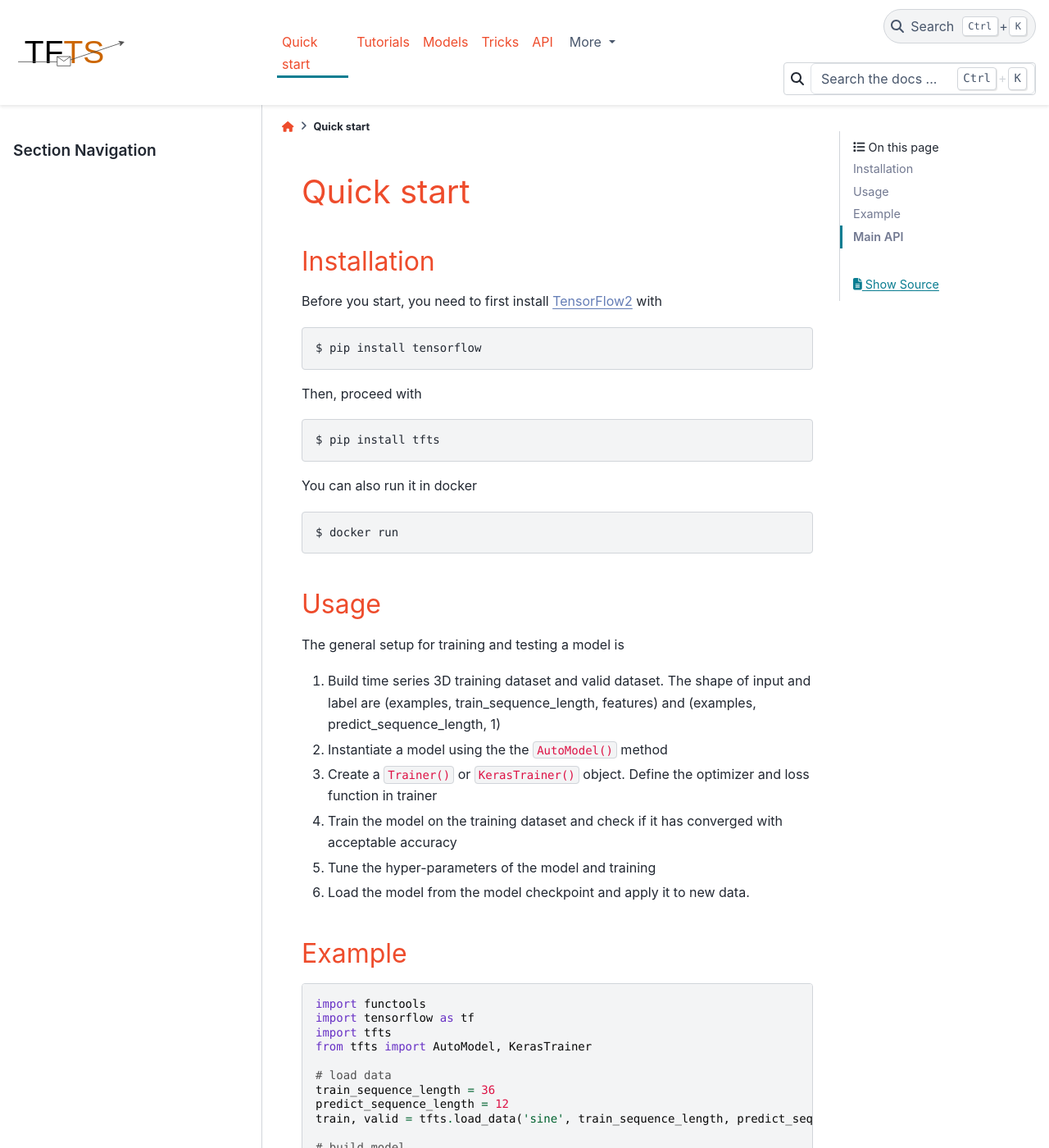
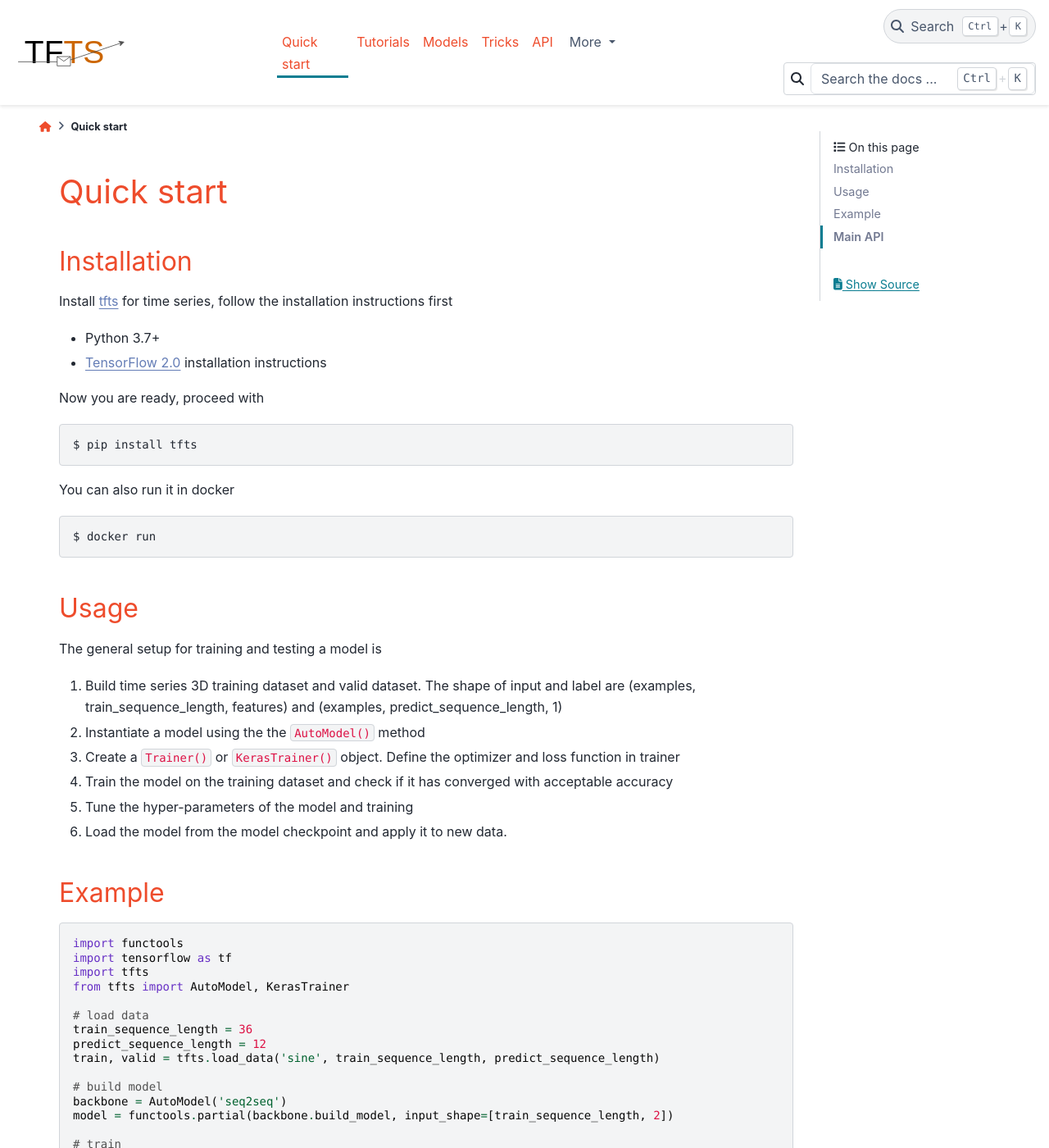
Before and after one commit to LongxingTan/Time-series-prediction, a Sphinx documentation site: the page built from docs/source/quick-start.rst, in a window 1280 px wide and 1400 px high. Shown: the whole window at 82% size. Built offline with Sphinx 7.4.7 and the PyData theme 0.15.4, drawn with Linux system fonts in a browser that asks for light colours.

Commit message:
refactor: update docs

```diff
--- a/docs/source/conf.py
+++ b/docs/source/conf.py
@@ -160,12 +160,12 @@ html_theme_options = {"navbar_end": ["navbar-icon-links.html", "search-field.htm
 
 html_sidebars = {
     "index": [],
-    # "getting-started": [],
-    # "data": [],
-    # "models": [],
-    # "metrics": [],
-    "faq": [],
-    "contribute": [],
+    "quick-start": [],
+    "tutorials": [],
+    "models": [],
+    "tricks": [],
+    # "faq": [],
+    # "contribute": [],
     "CHANGELOG": [],
 }
 
--- a/docs/source/quick-start.rst
+++ b/docs/source/quick-start.rst
@@ -8,24 +8,23 @@ Quick start
 Installation
 --------------
 
-Before you start, you need to first install `TensorFlow2 <https://www.tensorflow.org/install>`_ with
+Install `tfts <https://github.com/LongxingTan/Time-series-prediction>`_ for time series, follow the installation instructions first
 
-.. code-block:: shell
+* Python 3.7+
+* `TensorFlow 2.0 <https://www.tensorflow.org/install/pip>`_ installation instructions
 
-    $ pip install tensorflow
-
-Then, proceed with
+Now you are ready, proceed with
 
 .. code-block:: shell
 
     $ pip install tfts
+
 
 You can also run it in docker
 
 .. code-block:: shell
 
     $ docker run
-
 
 Usage
 -------------
--- a/pyproject.toml
+++ b/pyproject.toml
@@ -39,6 +39,7 @@ classifiers = [
     "Programming Language :: Python :: 3.7",
     "Programming Language :: Python :: 3.8",
     "Programming Language :: Python :: 3.9",
+    "Programming Language :: Python :: 3.10",
     "Topic :: Scientific/Engineering",
     "Topic :: Scientific/Engineering :: Mathematics",
     "Topic :: Scientific/Engineering :: Artificial Intelligence",
@@ -52,7 +53,7 @@ documentation = "https://time-series-prediction.readthedocs.io"
 homepage = "https://time-series-prediction.readthedocs.io"
 
 [tool.poetry.dependencies]
-python = ">=3.8,<3.11"
+python = ">=3.7,<3.11"
 
 tensorflow = "^2.3.1"
 optuna = "^2.3.0"
```
Also changed, not shown: README.md (+1 -1 lines), docs/source/faq.rst (added, +7 -0 lines), .github/ISSUE_TEMPLATE/bug-report.md, .github/ISSUE_TEMPLATE/feature-request.md, 9 other files.
